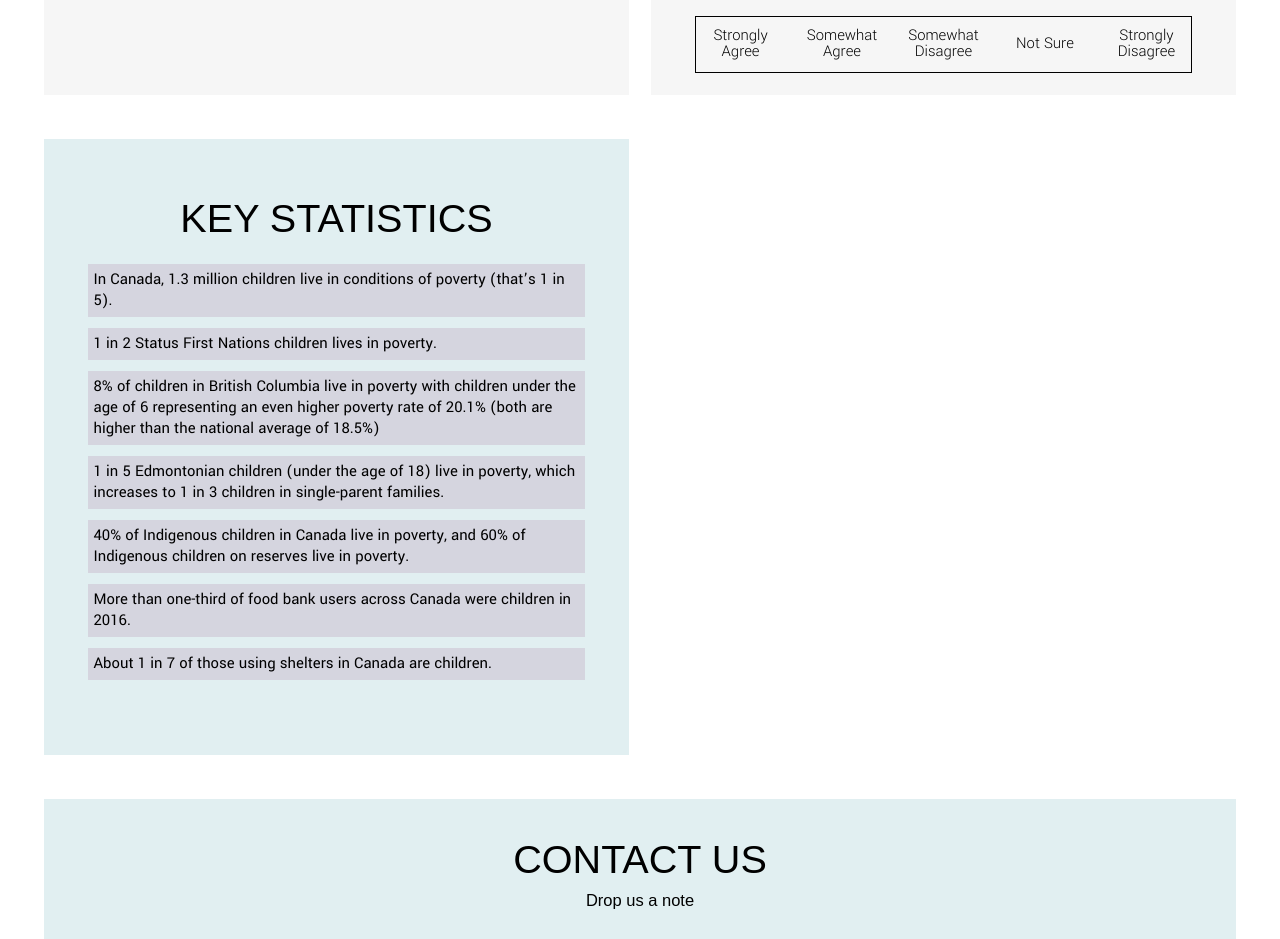
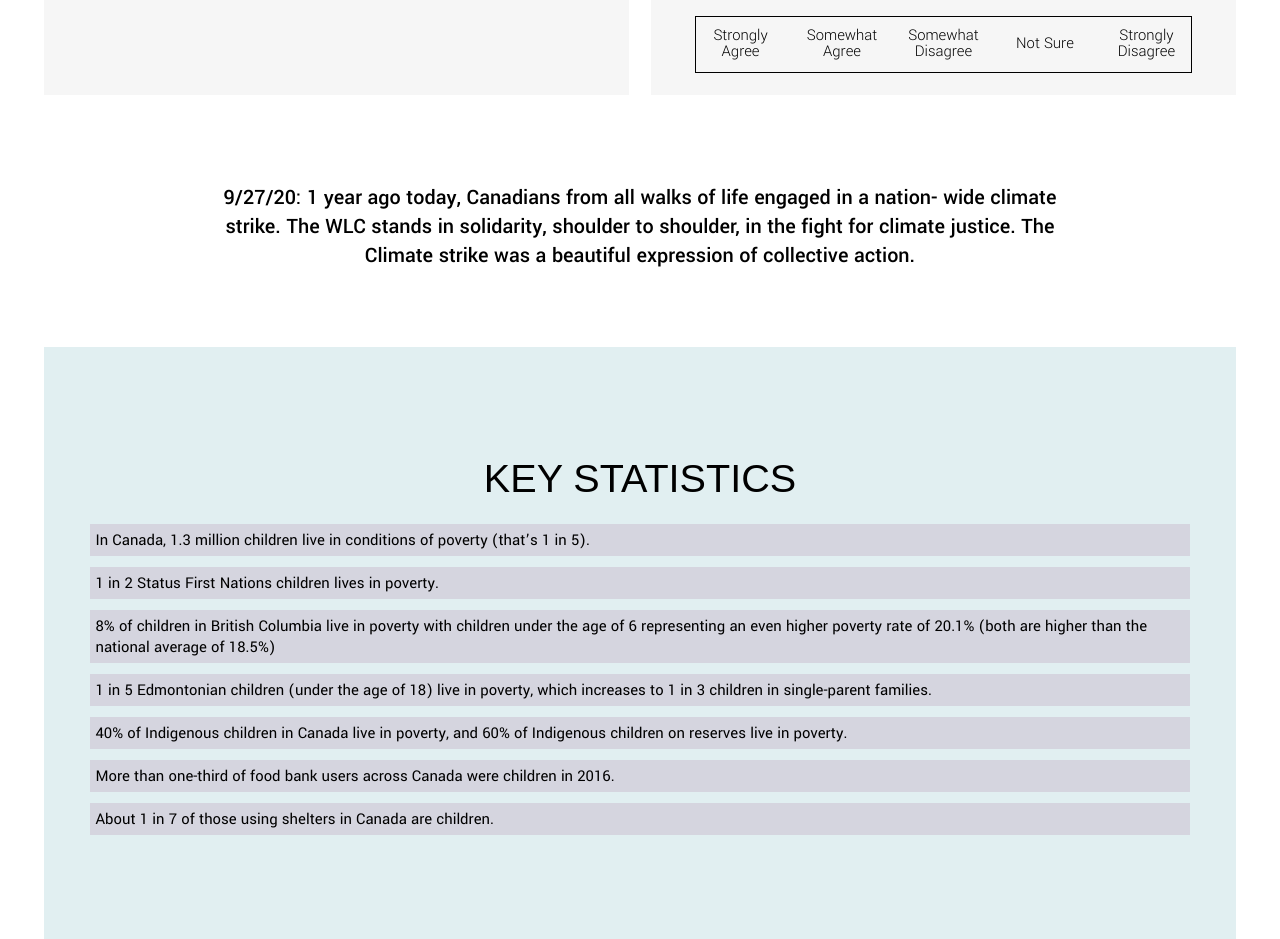
Before and after one commit to White-Lily-Campaign/website, a plain HTML site: page index.html in a window 1280 px wide. Shown: the part 1440-2379 px from the top of the page. Drawn offline with Linux system fonts and the light colour scheme.

Commit message:
periodic commit

```diff
--- a/index.html
+++ b/index.html
@@ -36,7 +36,7 @@
     <h3>White Lily Campaign</h3>
     <nav>
       <a href="#s1">About</a>
-      <a href="#s2">Community</a>
+      <a href="#community">Community</a>
       <a href="#s3">Poverty in Canada</a>
       <a href="#s4">Contact</a>
 
@@ -62,7 +62,7 @@
 
   </section>
 
-  <article>
+  <article id="community">
     <h1>Community</h1>
   </article>
 
@@ -99,10 +99,11 @@
 
   </section>
 
+  <article>
+    <h3>9/27/20: 1 year ago today, Canadians from all walks of life engaged in a nation- wide climate strike. The WLC stands in solidarity, shoulder to shoulder, in the fight for climate justice. The Climate strike was a beautiful expression of collective action.</h3>
+  </article>
+
   <section id="s3">
-
-
-
 
     <div>
 
--- a/style.css
+++ b/style.css
@@ -95,6 +95,11 @@ section#s3 h2 {
   font-style: italic;
 }
 
+section#s3 div {
+  margin: 0 auto;
+  width: 100%;
+}
+
 figure {
   background-color: #E7E9E6;
   height: 28rem;
@@ -156,6 +161,13 @@ ul li {
 
 ul li:hover {
   color: #1973EF;
+}
+
+article h3 {
+  text-align: center;
+  max-width: 40rem;
+  margin: 0 auto;
+  font-weight: 500;
 }
 
 section#s4 {
```
